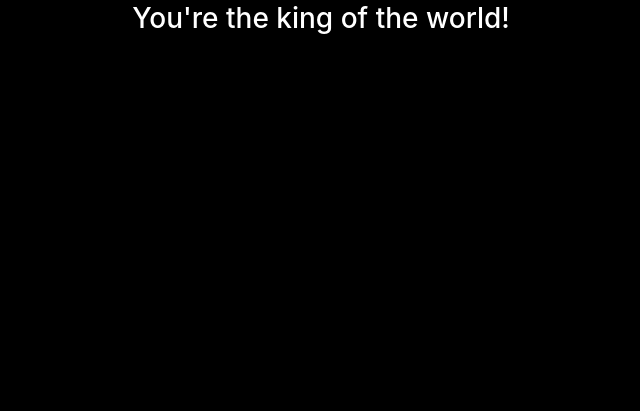
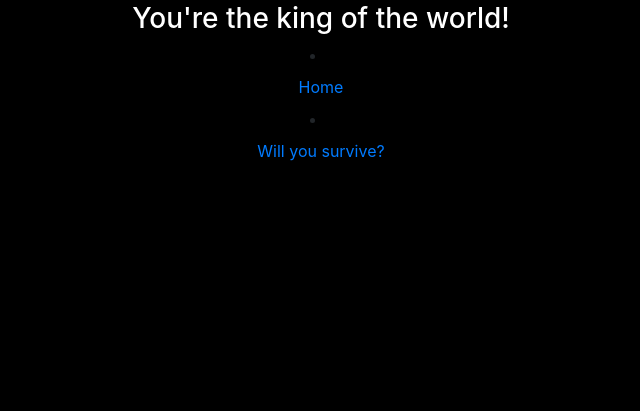
Before and after one commit to Eotanez/ML-Titanic-Predictor-Application, a Flask app: page /live in a window 1280 px wide. Shown: the part 232-643 px from the top of the page, without its empty margins (319-959 px from the left). Run offline with Flask 2, Linux system fonts and the light colour scheme; some libraries are stand-ins or nearby versions.

Commit message:
added links back from gif pages

```diff
--- a/templates/form.html
+++ b/templates/form.html
@@ -71,9 +71,8 @@
                 <li class="nav-item active">
                     <a class="nav-link" href="/">Home <span class="sr-only">(current)</span></a>
                 </li>
-                <li class="nav-item dropdown">
+                <li class="nav-item active">
                     <a class="dropdown-item" href="/train">Training set</a>
-                    <div class="dropdown-divider"></div>
         </div>
         </li>
         </ul>
--- a/templates/live.html
+++ b/templates/live.html
@@ -4,20 +4,30 @@
 <head>
     <meta charset="UTF-8">
     <title>You Lived!</title>
-        <link rel="stylesheet" href="https://stackpath.bootstrapcdn.com/bootstrap/4.3.1/css/bootstrap.min.css" integrity="sha384-ggOyR0iXCbMQv3Xipma34MD+dH/1fQ784/j6cY/iJTQUOhcWr7x9JvoRxT2MZw1T" crossorigin="anonymous">
+    <link rel="stylesheet" href="https://stackpath.bootstrapcdn.com/bootstrap/4.3.1/css/bootstrap.min.css"
+        integrity="sha384-ggOyR0iXCbMQv3Xipma34MD+dH/1fQ784/j6cY/iJTQUOhcWr7x9JvoRxT2MZw1T" crossorigin="anonymous">
     <link rel="stylesheet" href="../static/css/lifeordeathstyle.css">
 </head>
 
 
 <div class="parentDiv">
-            <img src="https://i.gifer.com/4yot.gif"
-            style="width:600px;height:200px;" ;>
+    <img src="https://i.gifer.com/4yot.gif" style="width:600px;height:200px;" ;>
 </div>
 
 
 <div class="container">
     <h3 class="text-center">YOU LIVED! <br> You're the king of the world!</h3>
 </div>
+<div ALIGN=CENTER>
+    <li class="nav-item active">
+        <a class="nav-link" href="/">Home <span class="sr-only">(current)</span></a>
+    </li>
+    <li class="nav-item active">
+        <a class="nav-link" href="/send">Will you survive?<span class="sr-only">(current)</span></a>
+    </li>
+</div>
 </body>
+
 </html>
+
 </html>
```
Also changed, not shown: templates/death.html (+12 -3 lines). Lines whose indentation alone changed are shown as unchanged.
